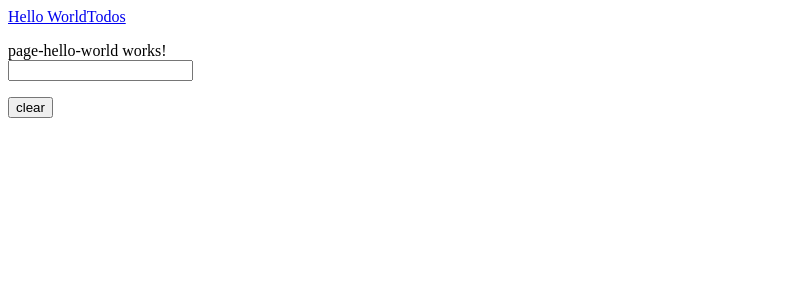
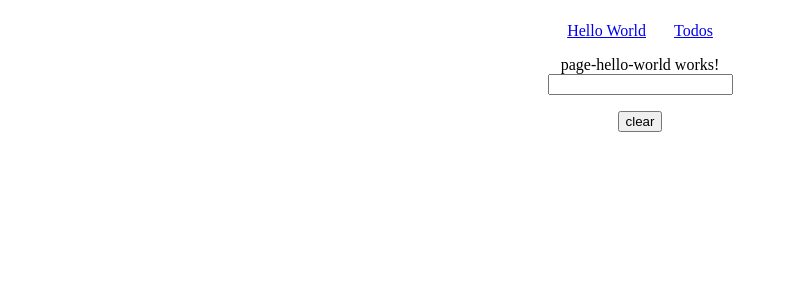
Before and after one commit to kmsheng/angular-playground, an Angular app: page /helloworld in a window 1280 px wide. Shown: the top 300 px of the page, without its empty margins (0-788 px from the left). Built offline with nearby package versions, Linux system fonts and the light colour scheme.

Commit message:
feat: add style

```diff
--- a/src/app/app.component.html
+++ b/src/app/app.component.html
@@ -1,5 +1,5 @@
-<nav>
-  <a routerLink="/helloworld">Hello World</a>
-  <a routerLink="/todos">Todos</a>
+<nav class="nav">
+  <a class="nav__link" routerLink="/helloworld">Hello World</a>
+  <a class="nav__link" routerLink="/todos">Todos</a>
 </nav>
 <router-outlet></router-outlet>
--- a/src/app/app.component.scss
+++ b/src/app/app.component.scss
@@ -0,0 +1,9 @@
+.nav {
+  margin: 0 auto;
+  width: 300px;
+}
+
+.nav__link {
+  display: inline-block;
+  margin: 0 14px;
+}
--- a/src/styles.scss
+++ b/src/styles.scss
@@ -1 +1,5 @@
 /* You can add global styles to this file, and also import other style files */
+body {
+  padding: 14px;
+  text-align: center;
+}
```
